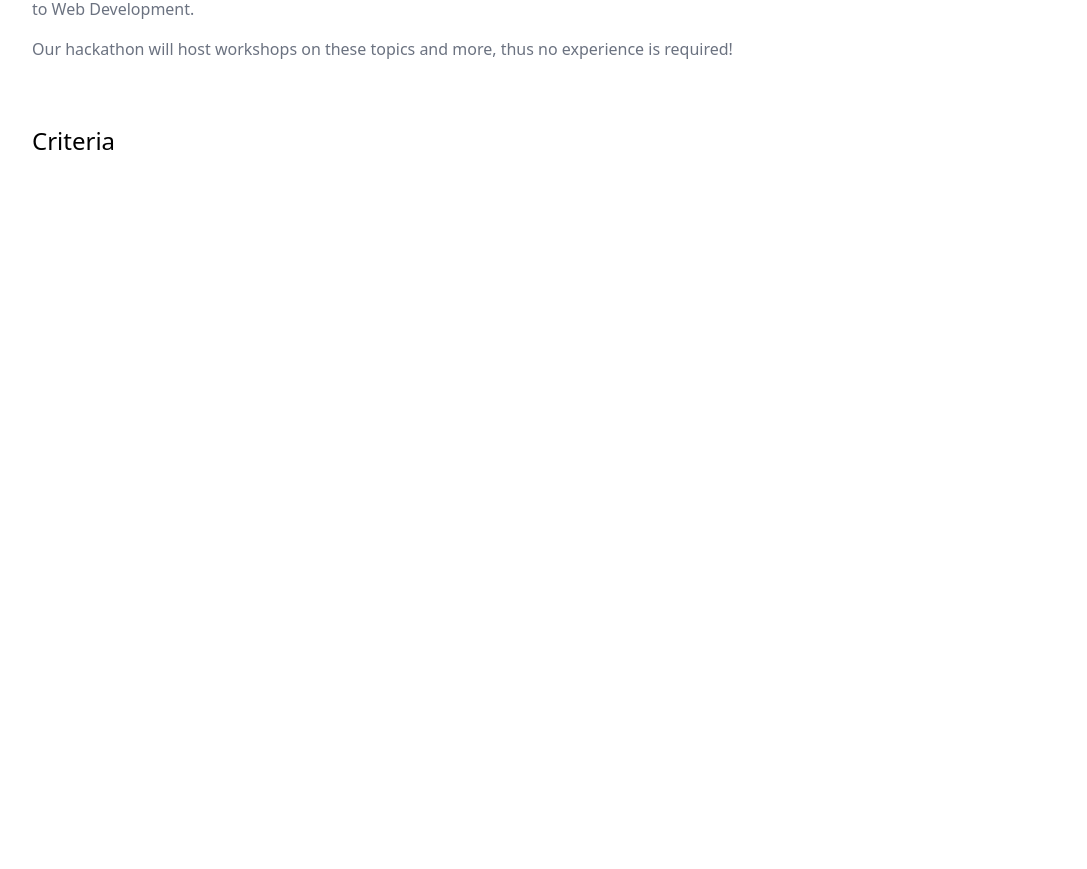
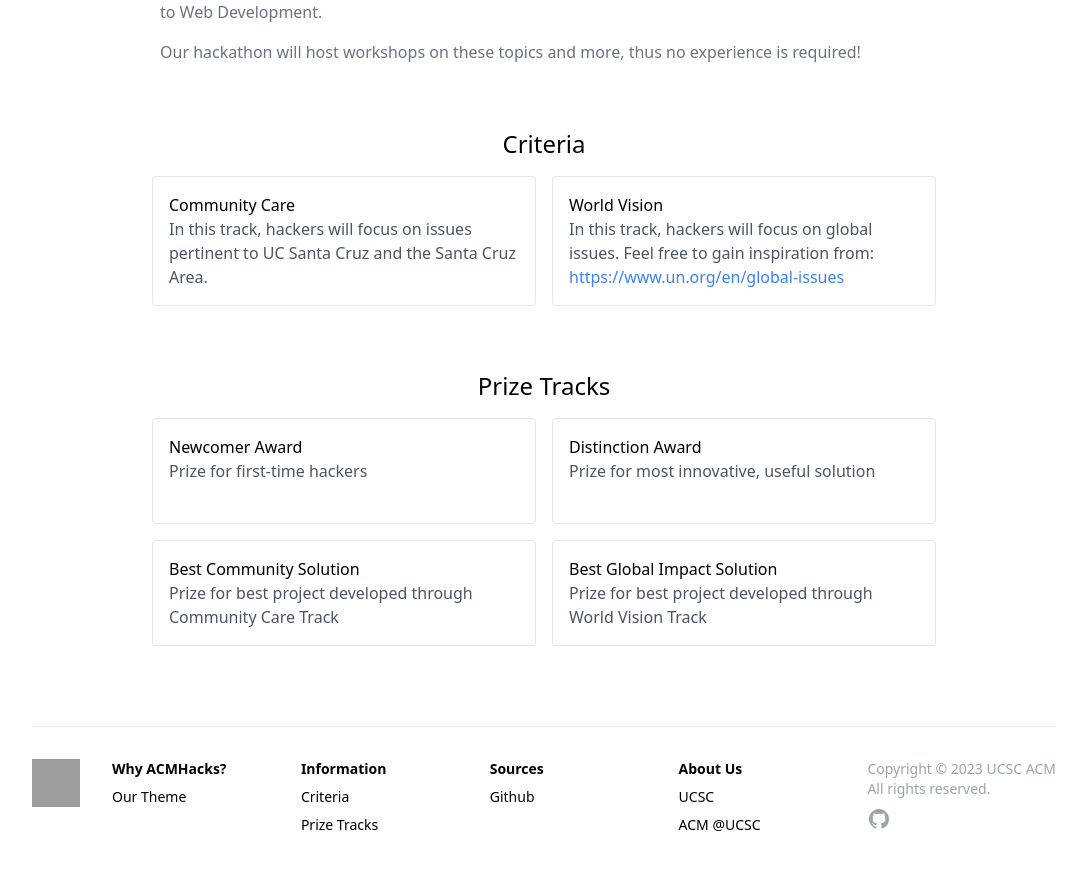
Before and after one commit to russellelliott/UCSC-ACM-Hackathon-Website, a Next.js app: page / in a window 1280 px wide. Shown: the part 1203-2072 px from the top of the page, without its empty margins (96-1183 px from the left). Before the commit the page ends 1744 px from the top, so only its background shows below. Built offline with nearby package versions, Linux system fonts and the light colour scheme; grey boxes are pictures that could not be loaded.

Commit message:
feat: finalized site design

```diff
--- a/src/components/Criteria.tsx
+++ b/src/components/Criteria.tsx
@@ -1,8 +1,31 @@
 export function Criteria() {
   return (
-    <div className="w-full max-w-screen-lg">
-      <h1 className="text-2xl">Criteria</h1>
-      <div className="prizeTracks__images">
+    <div
+      id="criteria"
+      className="w-full max-w-screen-lg flex flex-col items-center gap-4"
+    >
+      <h1 className="text-2xl text-center">Criteria</h1>
+      <div className="grid grid-cols-2 gap-4">
+        <div className="max-w-sm border p-4 rounded hover:scale-105 transition">
+          <h2>Community Care</h2>
+          <p className="text-gray-600">
+            In this track, hackers will focus on issues pertinent to UC Santa
+            Cruz and the Santa Cruz Area.
+          </p>
+        </div>
+        <div className="max-w-sm border p-4 rounded hover:scale-105 transition">
+          <h2>World Vision</h2>
+          <p className="text-gray-600">
+            In this track, hackers will focus on global issues. Feel free to
+            gain inspiration from:{" "}
+            <a
+              className="text-blue-500 hover:underline"
+              href="https://www.un.org/en/global-issues"
+            >
+              https://www.un.org/en/global-issues
+            </a>
+          </p>
+        </div>
       </div>
     </div>
   );
--- /dev/null
+++ b/src/components/Footer.tsx
@@ -0,0 +1,81 @@
+function Github() {
+  return (
+    <svg
+      className="h-6 w-6"
+      fill="currentColor"
+      viewBox="0 0 24 24"
+    >
+      <path
+        fillRule="evenodd"
+        d="M12 2C6.477 2 2 6.484 2 12.017c0 4.425 2.865 8.18 6.839 9.504.5.092.682-.217.682-.483 0-.237-.008-.868-.013-1.703-2.782.605-3.369-1.343-3.369-1.343-.454-1.158-1.11-1.466-1.11-1.466-.908-.62.069-.608.069-.608 1.003.07 1.531 1.032 1.531 1.032.892 1.53 2.341 1.088 2.91.832.092-.647.35-1.088.636-1.338-2.22-.253-4.555-1.113-4.555-4.951 0-1.093.39-1.988 1.029-2.688-.103-.253-.446-1.272.098-2.65 0 0 .84-.27 2.75 1.026A9.564 9.564 0 0112 6.844c.85.004 1.705.115 2.504.337 1.909-1.296 2.747-1.027 2.747-1.027.546 1.379.202 2.398.1 2.651.64.7 1.028 1.595 1.028 2.688 0 3.848-2.339 4.695-4.566 4.943.359.309.678.92.678 1.855 0 1.338-.012 2.419-.012 2.747 0 .268.18.58.688.482A10.019 10.019 0 0022 12.017C22 6.484 17.522 2 12 2z"
+        clipRule="evenodd"
+      >
+      </path>
+    </svg>
+  );
+}
+
+function FooterSection(props: {
+  category: string;
+  items: [string, string][];
+}) {
+  return (
+    <div className="flex flex-col items-center md:items-start gap-2">
+      <b>{props.category}</b>
+      {props.items.map(([name, url]) => (
+        <a className="hover:text-underline" href={url}>{name}</a>
+      ))}
+    </div>
+  );
+}
+
+export function Footer() {
+  return (
+    <div className="w-full flex justify-center my-16 p-4">
+      <div className="w-full max-w-screen-lg flex flex-col md:flex-row items-center md:items-start gap-8 pt-8 text-sm border-t dark:border-gray-700">
+        <a href="/">
+          <img className="h-12 w-[68px]" src="/images/acm.png" alt="logo" />
+        </a>
+        <div className="grid w-full grid-cols-2 md:grid-cols-4 justify-center gap-8">
+          <FooterSection
+            category="Why ACMHacks?"
+            items={[["Our Theme", "#theme"]]}
+          />
+          <FooterSection
+            category="Information"
+            items={[["Criteria", "#criteria"], [
+              "Prize Tracks",
+              "#prize-tracks",
+            ]]}
+          />
+          <FooterSection
+            category="Sources"
+            items={[[
+              "Github",
+              "https://github.com/russellelliott/UCSC-ACM-Hackathon-Website",
+            ]]}
+          />
+          <FooterSection
+            category="About Us"
+            items={[["UCSC", "https://www.ucsc.edu"], [
+              "ACM @UCSC",
+              "https://ucscacm.netlify.app",
+            ]]}
+          />
+        </div>
+        <div className="flex flex-col items-center md:items-start gap-2 text-gray-400">
+          <p className="w-max text-center md:text-left">
+            Copyright © 2023 UCSC ACM<br />
+            All rights reserved.
+          </p>
+          <a
+            className="hover:text-gray-700 dark:hover:text-white"
+            href="https://github.com/russellelliott/UCSC-ACM-Hackathon-Website"
+          >
+            <Github />
+          </a>
+        </div>
+      </div>
+    </div>
+  );
+}
--- a/src/components/Info.tsx
+++ b/src/components/Info.tsx
@@ -15,7 +15,7 @@
 
 export function Info() {
   return (
-    <div id="theme" className="w-full max-w-screen-lg">
+    <div id="theme" className="w-full max-w-screen-md">
       <div className="max-w-screen-md flex flex-col gap-4">
         <h2 className="text-4xl">Theme: Unity</h2>
         <p className="text-gray-500">
--- a/src/components/Nav.tsx
+++ b/src/components/Nav.tsx
@@ -16,7 +16,7 @@
         </Link>
 
         <div className="flex gap-4 ml-auto">
-          <button onClick={() => scrollTo("theme")}>Theme</button>
+          {/* <button onClick={() => scrollTo("theme")}>Theme</button> */}
         </div>
       </div>
     </div>
--- /dev/null
+++ b/src/components/PrizeTracks.tsx
@@ -0,0 +1,36 @@
+export function PrizeTracks() {
+  return (
+    <div
+      id="prize-tracks"
+      className="w-full max-w-screen-lg flex flex-col items-center gap-4"
+    >
+      <h1 className="text-2xl text-center">Prize Tracks</h1>
+      <div className="grid grid-cols-2 grid-rows-2 gap-4">
+        <div className="max-w-sm border p-4 rounded hover:scale-105 transition">
+          <h2>Newcomer Award</h2>
+          <p className="text-gray-600">
+            Prize for first-time hackers
+          </p>
+        </div>
+        <div className="max-w-sm border p-4 rounded hover:scale-105 transition">
+          <h2>Distinction Award</h2>
+          <p className="text-gray-600">
+            Prize for most innovative, useful solution
+          </p>
+        </div>
+        <div className="max-w-sm border p-4 rounded hover:scale-105 transition">
+          <h2>Best Community Solution</h2>
+          <p className="text-gray-600">
+            Prize for best project developed through Community Care Track
+          </p>
+        </div>
+        <div className="max-w-sm border p-4 rounded hover:scale-105 transition">
+          <h2>Best Global Impact Solution</h2>
+          <p className="text-gray-600">
+            Prize for best project developed through World Vision Track
+          </p>
+        </div>
+      </div>
+    </div>
+  );
+}
--- a/src/pages/index.tsx
+++ b/src/pages/index.tsx
@@ -1,7 +1,9 @@
 import { ArrowButton } from "@/components/Button";
 import { Criteria } from "@/components/Criteria";
+import { Footer } from "@/components/Footer";
 import { Info } from "@/components/Info";
 import { Nav } from "@/components/Nav";
+import { PrizeTracks } from "@/components/PrizeTracks";
 import Head from "next/head";
 import { useEffect, useState } from "react";
 
@@ -30,10 +32,10 @@
         <link rel="icon" href="/favicon.ico" />
       </Head>
       <Nav />
-      <main className="w-screen flex flex-col gap-16 items-center pb-96">
-        <div className="w-full flex justify-center bg-black text-white">
+      <main className="w-screen flex flex-col items-center">
+        <div className="w-full flex justify-center bg-black text-white bg-[url('/images/background.jpg')] bg-fixed">
           <div className="w-full max-w-screen-lg">
-            <div className="h-screen flex flex-col justify-center items-center gap-4 border-b">
+            <div className="h-screen flex flex-col justify-center items-center gap-4">
               <h1 className="text-6xl">
                 ACM
                 <span className="font-extrabold text-transparent bg-clip-text bg-gradient-to-r from-purple-400 to-pink-600">
@@ -56,8 +58,13 @@
             </div>
           </div>
         </div>
-        <Info />
-        <Criteria />
+        <img src="/images/waves.svg" />
+        <div className="w-full flex flex-col items-center gap-16">
+          <Info />
+          <Criteria />
+          <PrizeTracks />
+        </div>
+        <Footer />
       </main>
     </>
   );
```
Also changed, not shown: public/images/background.jpg (added), public/images/waves.svg (added).
